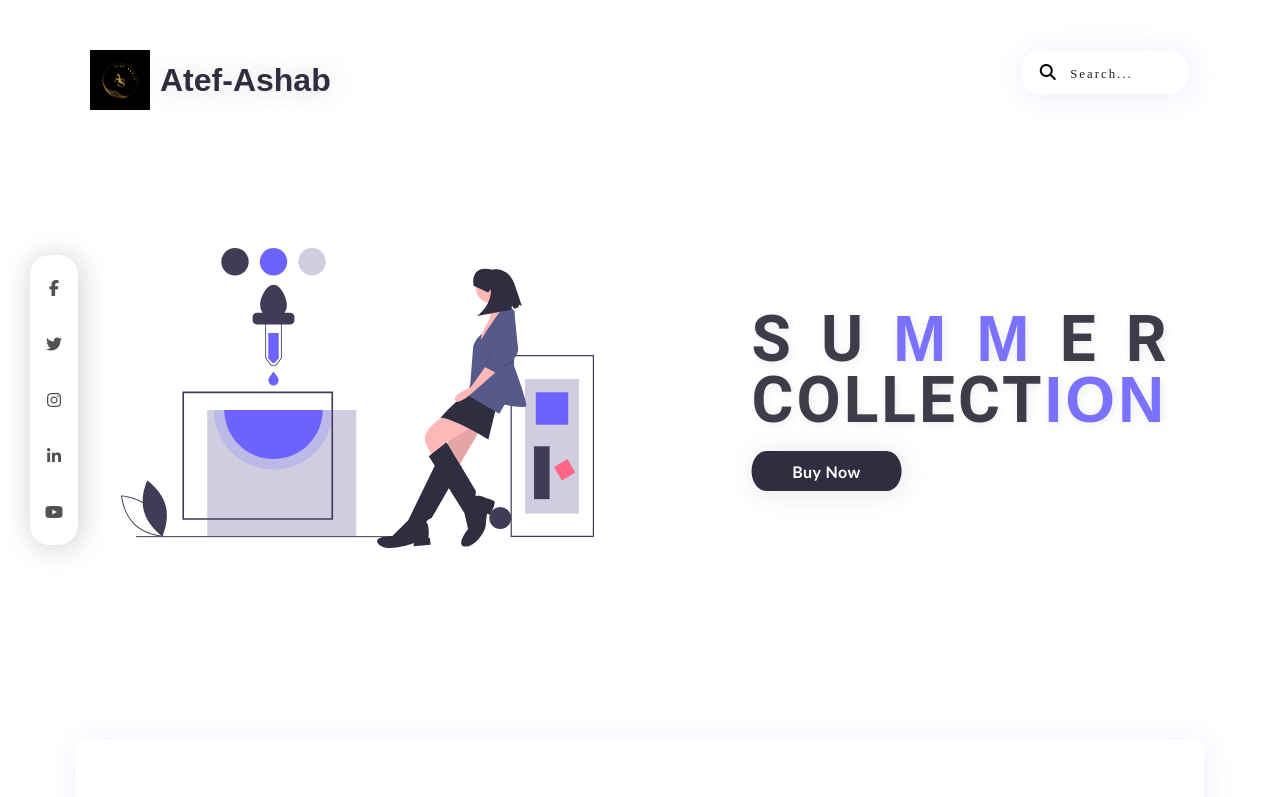
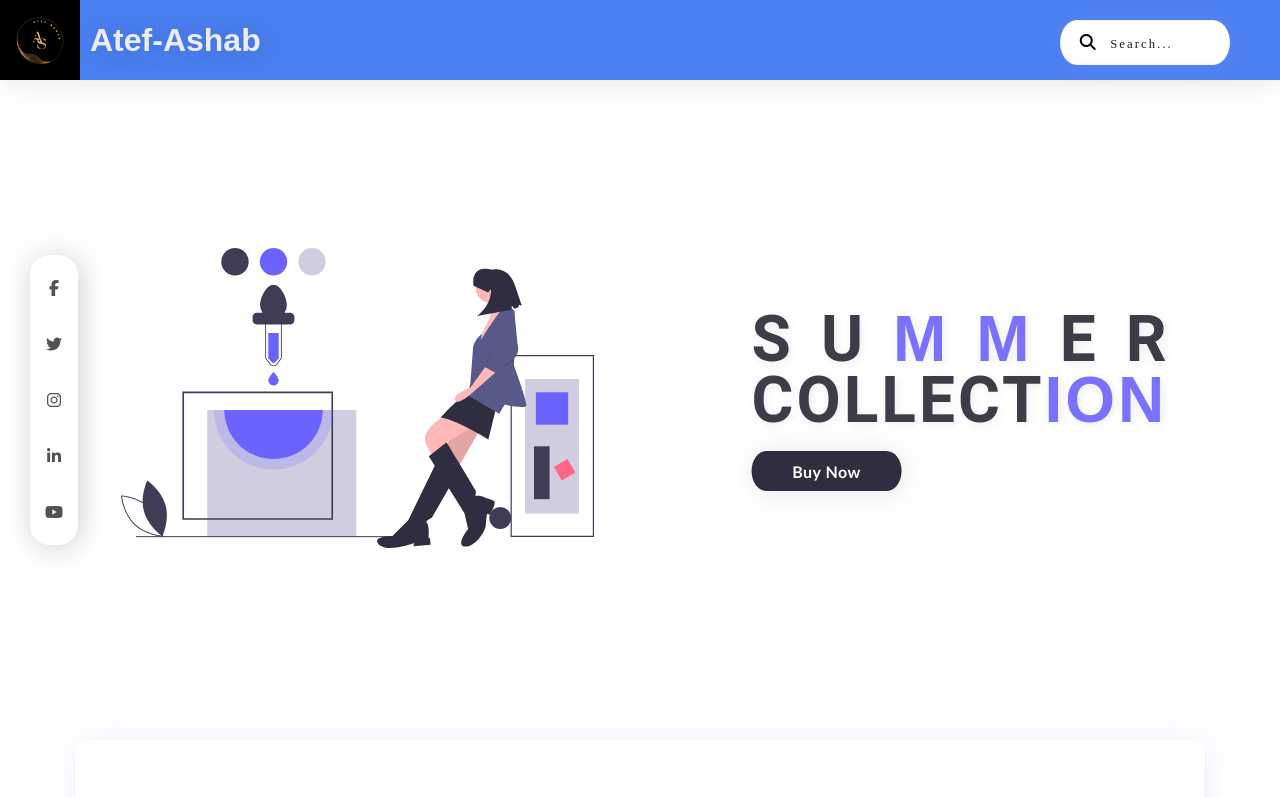
Before and after one commit to atef5922/Ecommerce-Website, a plain HTML site: page index.html in a window 1280 px wide. Shown: the top 797 px of the page. Drawn offline with Linux system fonts and the light colour scheme.

Commit message:
Update and Done

```diff
--- a/css/style.css
+++ b/css/style.css
@@ -10,14 +10,25 @@
     height: 100vh;
 }
 
+.container header {
+    width: 100%;
+    height: 80px;
+    box-shadow: 2px 2px 30px rgba(0, 0, 0, 0.1);
+    position: absolute;
+    top: 0;
+    left: 0;
+    background-color: #4a7ff0;
+    z-index: 1;
+}
+
 a {
     text-decoration: none;
 }
 
 .logo {
     position: absolute;
-    left: 90px;
-    top: 50px;
+    left: 0px;
+    top: 0px;
     display: flex;
     align-items: center;
 }
@@ -25,7 +36,7 @@ a {
 .logo a {
     text-shadow: 2px 2px 30px rgba(0, 0, 0, 0.2);
     font-weight: bold;
-    color: #2f2e41;
+    color: #ececf1;
     font-size: 2rem;
     letter-spacing: 1;
     margin-left: 10px;
@@ -33,7 +44,7 @@ a {
 }
 
 .logo img {
-    height: 60px;
+    height: 80px;
     width: auto;
     display: block;
     order: 1;
@@ -42,8 +53,8 @@ a {
 
 .SearchArea {
     position: fixed;
-    right: 90px;
-    top: 50px;
+    right: 50px;
+    top: 20px;
     width: 170px;
     height: 45px;
     background-color: #fff;
--- a/index.html
+++ b/index.html
@@ -12,10 +12,13 @@
 
 <body>
     <div class="container">
+        <header>
             <div class="logo">
                 <a href="">Atef-Ashab</a>
                 <img src="img/atef.png" alt="">
             </div>
+        </header>
+
 
         <div class="SearchArea">
             <div class="searchbox">
```
Lines whose indentation alone changed are shown as unchanged.
